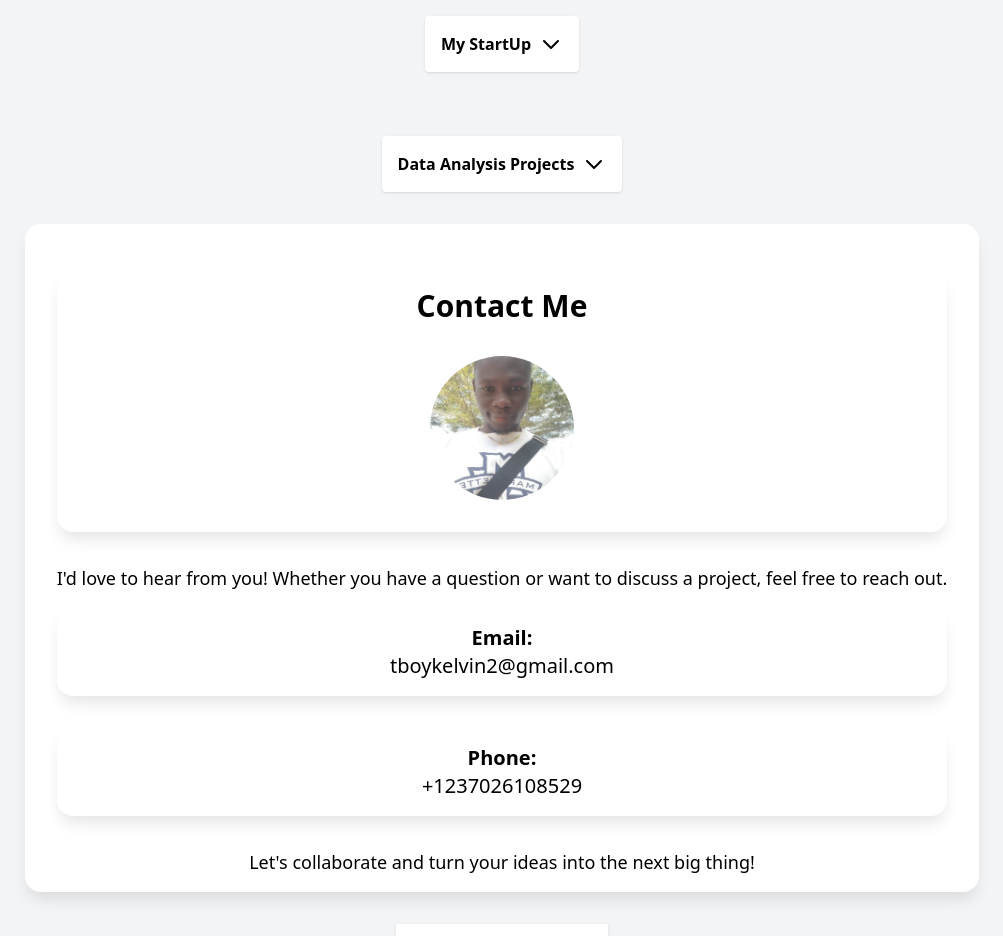
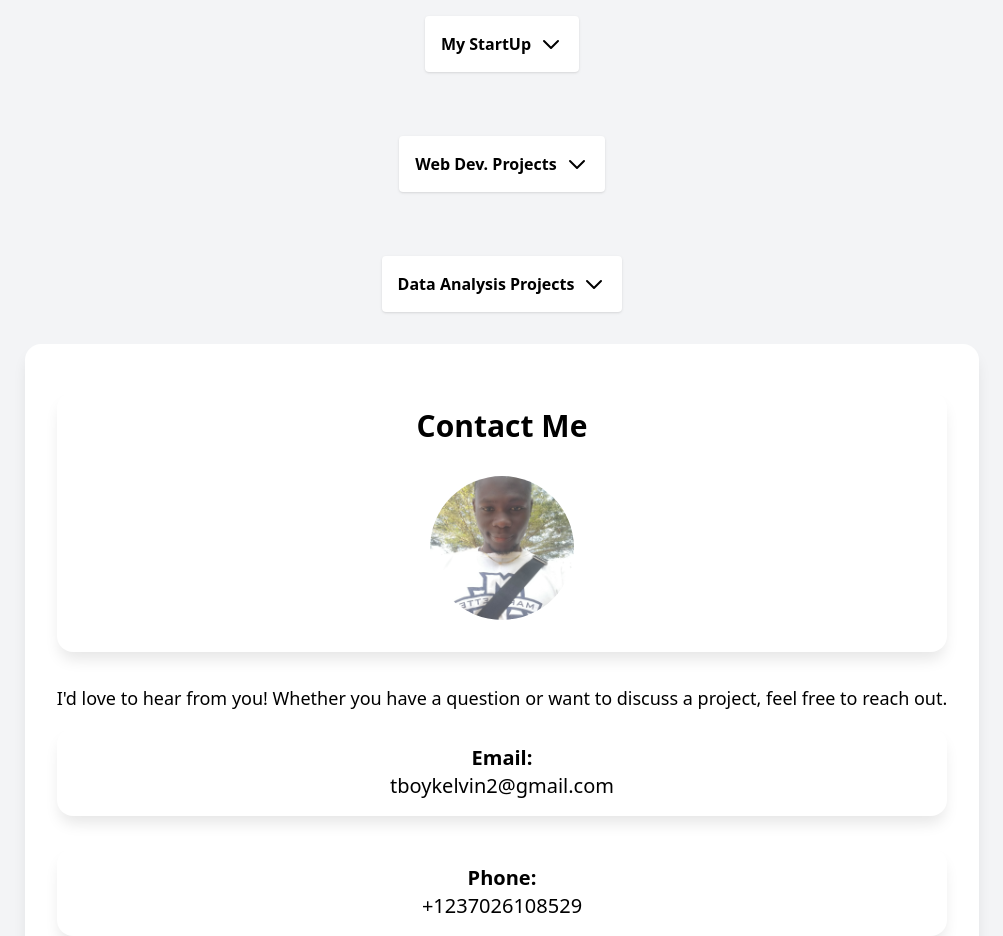
Before and after one commit to Legacy5234/My-Portfolio, a plain HTML site: page index.html in a window 1280 px wide. Shown: the part 1320-2256 px from the top of the page, without its empty margins (138-1141 px from the left). Drawn offline with nearby package versions, Linux system fonts and the light colour scheme.

Commit message:
Update index.html

```diff
--- a/index.html
+++ b/index.html
@@ -265,6 +265,41 @@
 				</div>
 			</section>
 
+			<!--WEB DEV. PROJECTS-->
+			<section id="data-projects" class="my-8" x-data="{ open: false }">
+
+				<button @click="open = !open"  class="bg-white p-4 rounded shadow w-full text-center font-semibold hover:bg-gray-100 flex justify-center items-center space-x-2">
+					<h3>Web Dev. Projects</h3>
+
+					<svg :class="{'transform rotate-180': open, 'transform rotate-0': !open}" class="w-6 h-6 transition-transform duration-300" fill="none" stroke="currentColor" viewBox="0 0 24 24" xmlns="http://www.w3.org/2000/svg">
+						<path stroke-linecap="round" stroke-linejoin="round" stroke-width="2" d="M19 9l-7 7-7-7"></path>
+					</svg>
+				</button>
+
+				<div x-show="open" x-transition x-cloak class="mt-2 grid grid-cols-1 sm:grid-cols-2 md:grid-cols-3 gap-4">
+
+					<!-- <article class="card">
+						<figure>
+							<a href="https://github.com/Legacy5234/Python-Data_Cleaning/blob/main/DATA%20CLEANING%20IN%20PANDAS.ipynb">
+								<img src="uploads/project images/pandas_data_cleaning.jpeg" alt="project image">
+							</a>
+						</figure>
+
+						<div class="p-4 pb-2">
+							<h2 class="mb-10 px-4 text-center">Personal Project 1 <br> Data Cleaning <br> [Pandas]</h2>
+
+							<div class="flex items-center justify-center gap-2 text-lg mb-5">
+								<a class="bg-gray-200 rounded-full px-3 py-1 hover:bg-gray-500 hover:text-white" href="https://github.com/Legacy5234/Python-Data_Cleaning/blob/main/DATA%20CLEANING%20IN%20PANDAS.ipynb">
+								   Click
+								</a>
+							</div>
+						</div>
+					</article> -->
+
+					<P class="card p-4">Projects currently in progress</P>
+				</div>
+			</section>
+
 			<!--DATA ANALYSIS PROJECTS-->
 			<section id="data-projects" class="my-8" x-data="{ open: false }">
 
```
